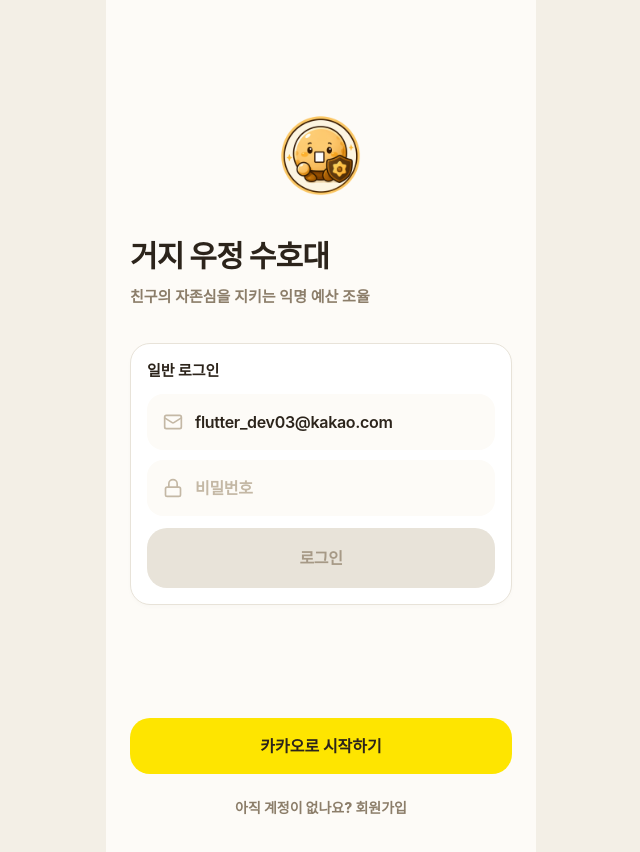
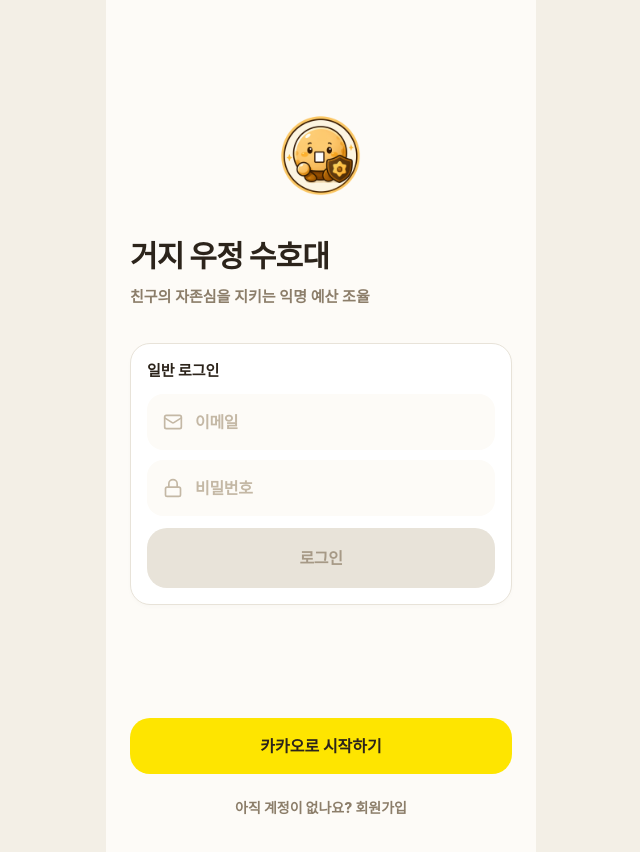
Before and after one commit to Sungeun0318/beggar-webfront, a React (Vite) app: page /login in a window 1280 px wide. Shown: the whole page, without its empty margins (319-959 px from the left). Built offline with nearby package versions, Linux system fonts and the light colour scheme; no server answers; a web font is replaced by a local one.

Commit message:
chore : 로그인창 아이디필드 값 제거

```diff
--- a/src/features/auth/LoginScreen.tsx
+++ b/src/features/auth/LoginScreen.tsx
@@ -11,7 +11,6 @@ import {
   consumeKakaoCode,
   getKakaoRedirectUri,
 } from '../../lib/kakao'
-import { currentUser } from '../../mocks'
 import { colors, radii } from '../../theme/tokens'
 import { softBox } from '../../components/ui/softBox'
 
@@ -53,7 +52,7 @@ function AuthTextField({
 
 export function LoginScreen() {
   const navigate = useNavigate()
-  const [email, setEmail] = useState(currentUser.email)
+  const [email, setEmail] = useState('')
   const [password, setPassword] = useState('')
   const [errorMessage, setErrorMessage] = useState('')
   const [isSubmitting, setIsSubmitting] = useState(false)
```
